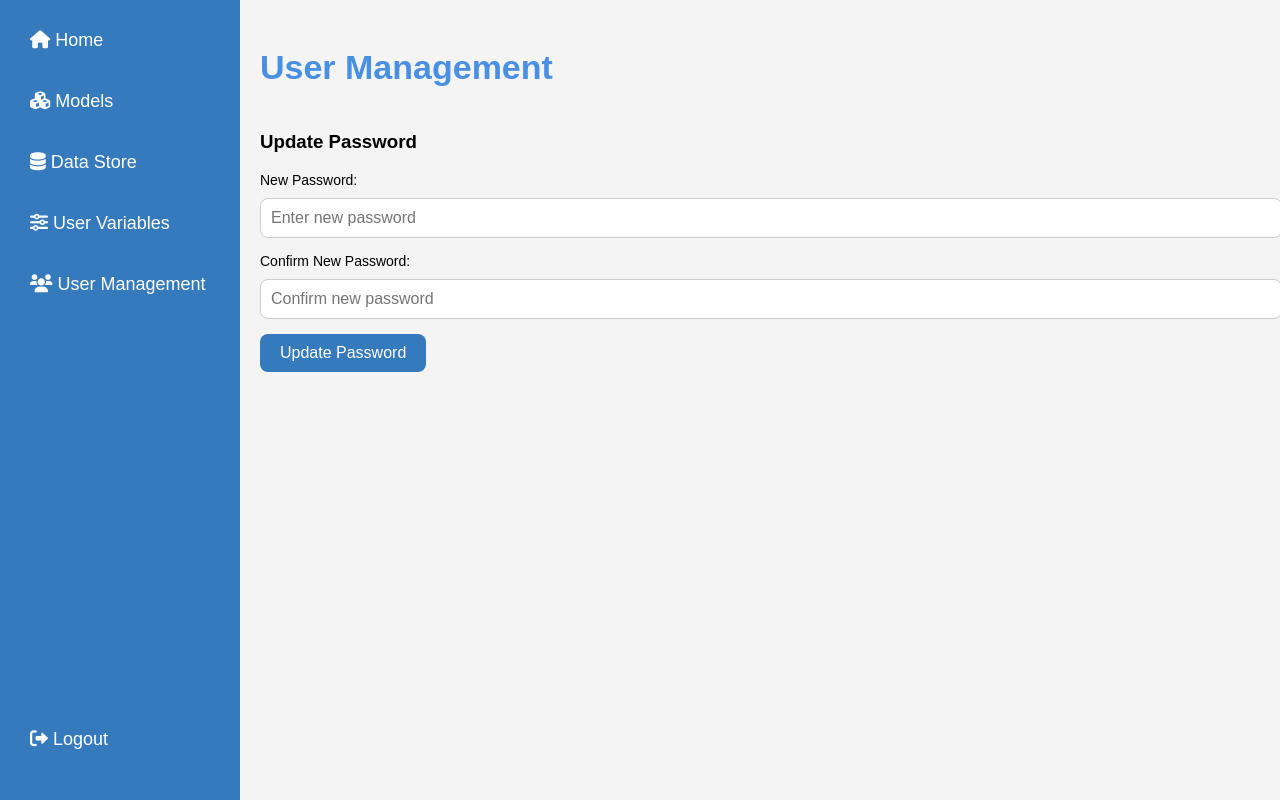
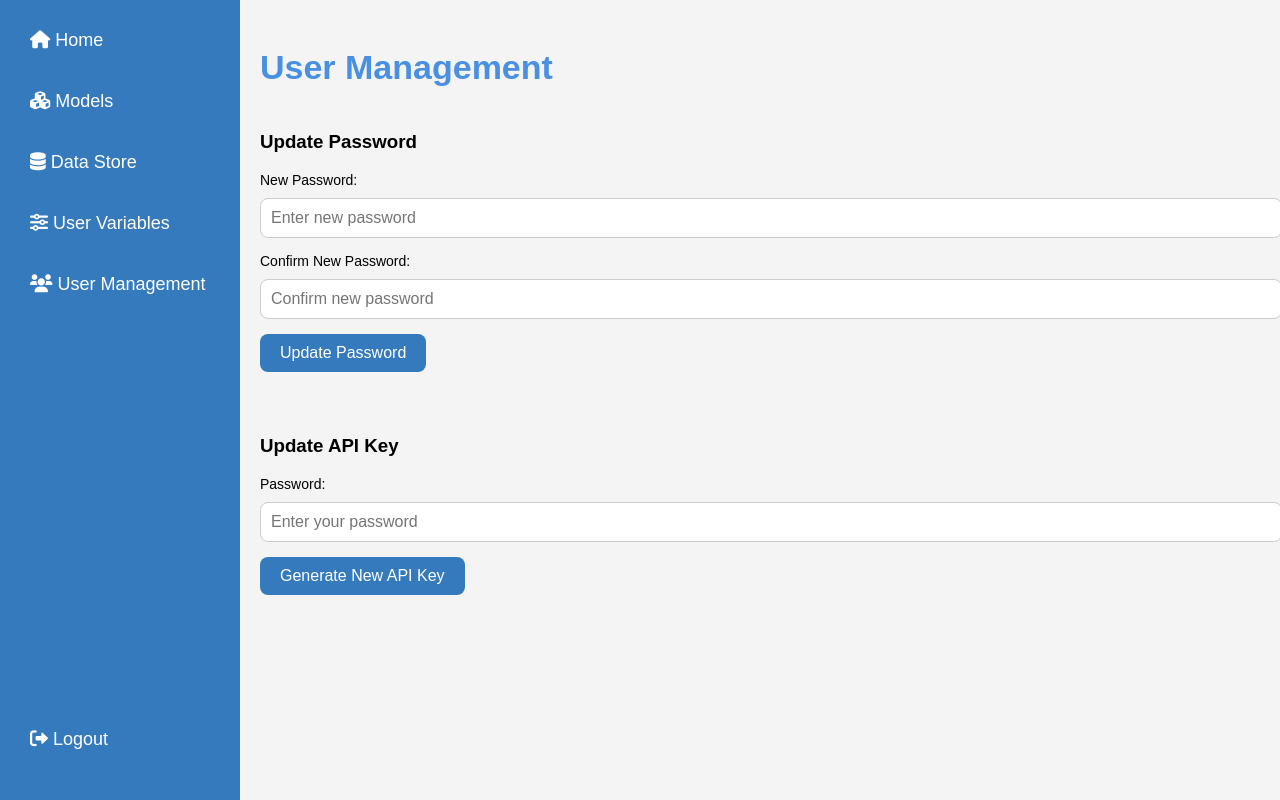
Before and after one commit to MLInsightLab/MLInsightLab-UI, a FastAPI app: page /users in a window 1280 px wide. Run offline with FastAPI, Linux system fonts and the light colour scheme; the visitor is signed in with stand-in values (Sample User, id 1).

Commit message:
updating ui to include API key location
Signed-off-by: Jacob Renn <77127228+jacobrenn@users.noreply.github.com>

```diff
--- a/code/templates/user_management.html
+++ b/code/templates/user_management.html
@@ -38,6 +38,21 @@
             </div>
             <div class="form-group">
                 <button onclick="updatePassword()">Update Password</button>
+            </div>
+        </div>
+
+        <!-- New Section: Update API Key -->
+        <div class="form-container">
+            <h3>Update API Key</h3>
+            <div class="form-group">
+                <label for="password-api-key">Password:</label>
+                <input type="password" id="password-api-key" placeholder="Enter your password">
+            </div>
+            <div class="form-group">
+                <button onclick="updateApiKey()">Generate New API Key</button>
+            </div>
+            <div id="api-key-display" style="margin-top: 10px; display: none;">
+                <p><strong>New API Key:</strong> <span id="new-api-key"></span></p>
             </div>
         </div>
 
@@ -171,6 +186,40 @@
             document.getElementById('confirm-password').value = '';
         }
 
+        async function updateApiKey() {
+            const password = document.getElementById('password-api-key').value;
+            const username = localStorage.getItem('username');
+
+            authentication = btoa(`${username}:${password}`)
+
+            if (!password) {
+                alert("Please enter your password.");
+                return;
+            }
+
+            try {
+                const response = await fetch(`/api/users/api_key/issue/${username}`, {
+                    method: 'PUT',
+                    headers: {
+                        'Authorization': `Basic ${authentication}`,
+                        'Content-Type': 'application/json',
+                    }
+                });
+
+                if (response.ok) {
+                    const apiKey = await response.json();
+                    document.getElementById('api-key-display').style.display = 'block';
+                    document.getElementById('new-api-key').textContent = apiKey;
+                } else {
+                    alert("Error generating API key.");
+                }
+            } catch (error) {
+                console.error('Error:', error);
+            }
+
+            document.getElementById('password-api-key').value = '';
+        }
+
         async function createUser() {
             const username = document.getElementById('new-username').value;
             const password = document.getElementById('new-user-password').value;
```
